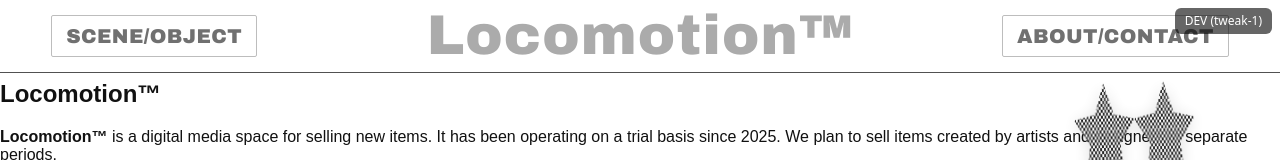
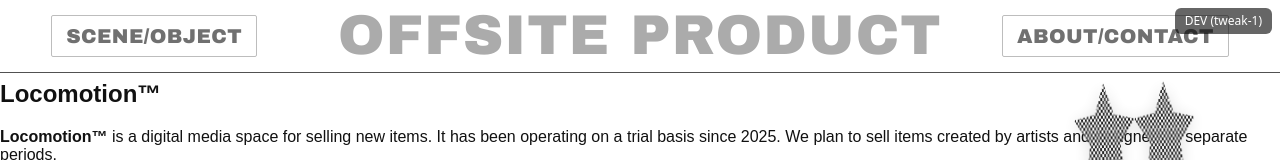
Before and after one commit to isseikouda-design/locomotion, a plain HTML site: page index.html in a window 1280 px wide. Shown: the top 160 px of the page. Drawn offline with nearby package versions, Linux system fonts and the light colour scheme; a web font is replaced by a local one.

```diff
--- a/index.html
+++ b/index.html
@@ -20,7 +20,7 @@
     </div>
 
     <div class="nav-center" aria-label="site title">
-      <span class="brand">Locomotion™</span>
+      <span class="brand">OFFSITE PRODUCT</span>
     </div>
 
     <div class="nav-right">
@@ -36,7 +36,7 @@
   <!-- 上段：Locomotion / info -->
   <div class="sp-top">
     <div class="sp-top__left">
-      <span class="sp-brand">Locomotion™</span>
+      <span class="sp-brand">Offside Product</span>
     </div>
     <button class="sp-top__right sp-info-btn" type="button" id="spInfoBtn">
       info
```
Also changed, not shown: 1 other file.
